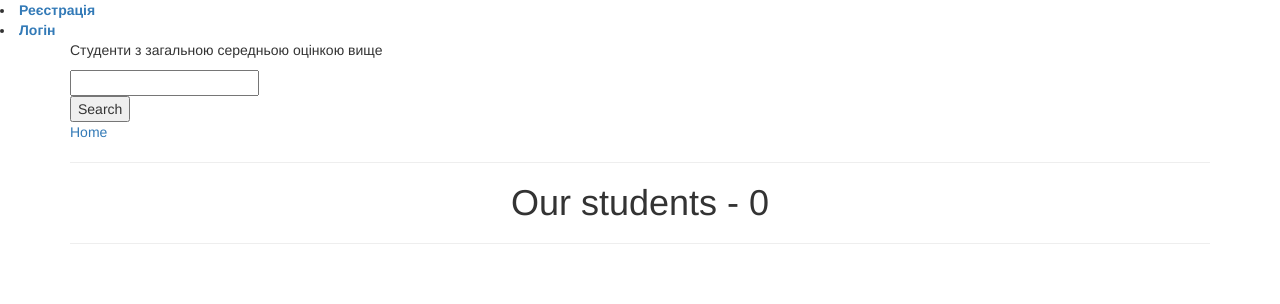
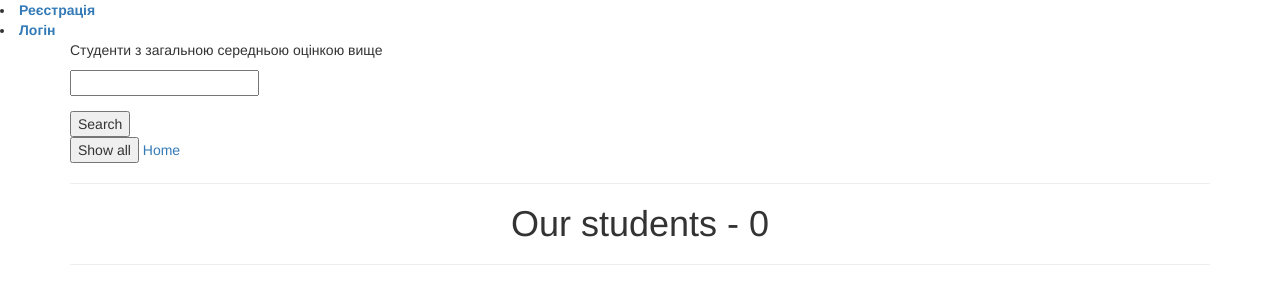
Before and after one commit to DevGuysPy/School, a Django app: page /students/ in a window 1280 px wide. Shown: the top 304 px of the page. Run offline with Django 3.2, Linux system fonts and the light colour scheme; data that the repository does not hold is empty; some libraries are stand-ins or nearby versions.

Commit message:
remaked js to search by marks

```diff
--- a/School/views.py
+++ b/School/views.py
@@ -300,32 +300,33 @@ def all_students(request):
     students = Student.objects.all()
     students_count = len(students)
     form = FilterStudentsByMarks(request.POST or None)
-    students_with_query = {}
-    students_ids = {}
+    students_with_marks = {}
 
     if request.method == 'POST':
         query = float(request.POST['avg_mark'])
         if form.is_valid():
-
             all_students = Student.objects.all()
             for s in all_students:
                 student_name = s.name + ' ' + s.surname
                 student_id = s.id
-                average_mark = Decimal(float(StudentActivity.objects.filter(student_id=student_id).aggregate(Avg('mark__number')).values()[0]))
+                average_mark = Decimal(float(StudentActivity.objects.filter \
+                    (student_id=student_id).aggregate(Avg('mark__number'))\
+                        .values()[0]))
                 avg = round(average_mark,2)
                 if query <= avg:
-                    students_with_query[student_name] = avg
+                   students_with_marks[student_name] = {'mark': avg, 'id': student_id}
             return JsonResponse({
-            'status': 'ok'
+                'students_with_marks' : students_with_marks,
+                'status': 'ok'
             })
-        return JsonResponse({
-            'status': 'error',
-            'main': form.errors
+        else:
+            return JsonResponse({
+                'status': 'error',
+                'main': form.errors
             })
 
 
     ctx = {
-        'students_with_query' : students_with_query,
         'student': students,
         'students_count': students_count,
     }
--- a/static/allstudents.js
+++ b/static/allstudents.js
@@ -1,23 +1,30 @@
-$(document).ready(function()
+$(document).ready(function(){
     $('.form-submit').click(function(event){
         event.preventDefault();
         $('.error').html('');
+        $(".searchedstudents").html('');
         $.ajax({
             method: "POST",
             url: '/students/',
             data: $('form').serializeArray()
         }).done(function(response){
             if (response.status == 'ok') {
-                alert('Success');
+                $('.media').hide();
+                for (var student in response.students_with_marks) {
+                    $('#' + response.students_with_marks[student]['id']).show();
+                    $('#' + response.students_with_marks[student]['id'] + ' .mark-field').html('Mark: ' + response.students_with_marks[student]['mark'])
+                }
             } else {
                 for(var key in response.main) {
                     var errorDiv = $(".error." + key);
                     errorDiv.html(response.main[key][0])
                     }
                 }
-            }
         }).fail(function(response){
-            alert('Fail :(');
+            alert('Будьте ласкаві, введіть оцінку!');
         });
     });
+    $('#show-all-students').click(function() {
+        $('.media').show();
+    });
 });
--- a/templates/all_students.html
+++ b/templates/all_students.html
@@ -20,30 +20,19 @@
     <div class = 'container'>
     <form method="POST">
         {% csrf_token %}
-        <div>
+        <div class="form-group">
             <p>Студенти з загальною середньою оцінкою вище</p><input type="number" name="avg_mark">
             <div class="error avg_mark"></div>
         </div>
         <input type="submit" value="Search" class="form-submit">
     </form>
-        {% for key, value in students_with_query.items %}
-        <div class="media">
-            <div class="media-body">
-                <h4 class="media-heading">
-                <a href='/student/{{ average_mark }}/'>{{ key }}</a>
-                <br></h4>
-                Середня оцінка: {{ value }}
-            </div>
-        </div>
-        <hr>
-        {% endfor %}
-
+        <button id="show-all-students">Show all</button>
         <a href="{% url 'index' %}" >Home</a>
         <hr>
         <h1 class="text-center">Our students  - {{ students_count }}</h1>
         <hr>
         {% for s in student %}
-        <div class="media">
+        <div class="media" id="{{s.id}}">
               <div class="media-left">
                     <a href='/student/{{s.id}}/'>
                         {% if s.photo %}
@@ -56,6 +45,7 @@
             <div class="media-body">
                 <h4 class="media-heading"><a href='/student/{{s.id}}/'>{{ s.surname }} {{ s.name }}</a><br></h4>
                 <h5 class = 'display'>Group:   </h5>{{ s.group }}
+                <div class="mark-field"></div>
             </div>
         </div>
         <hr>
```
